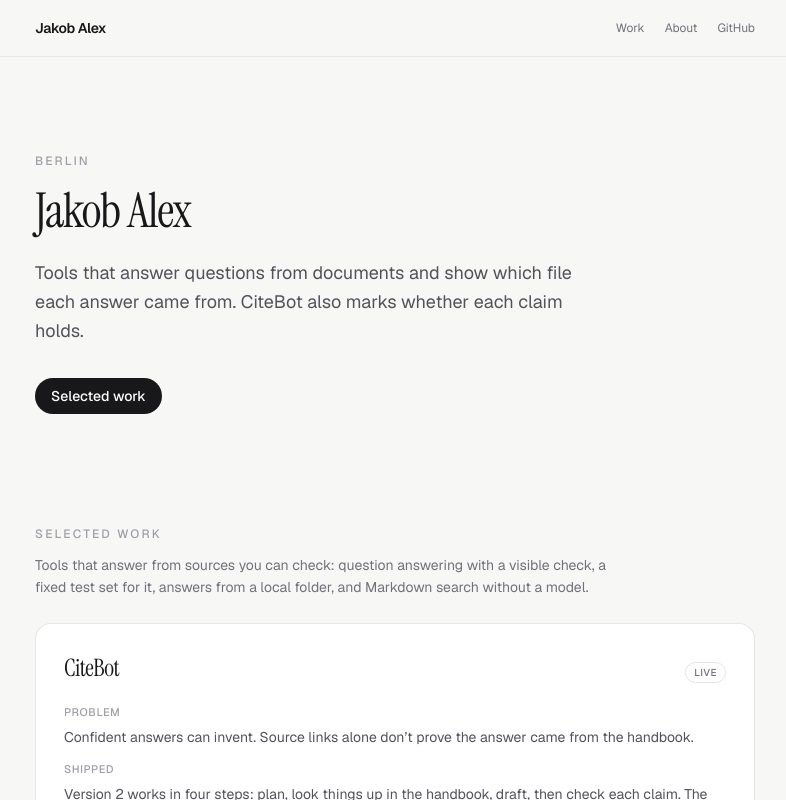
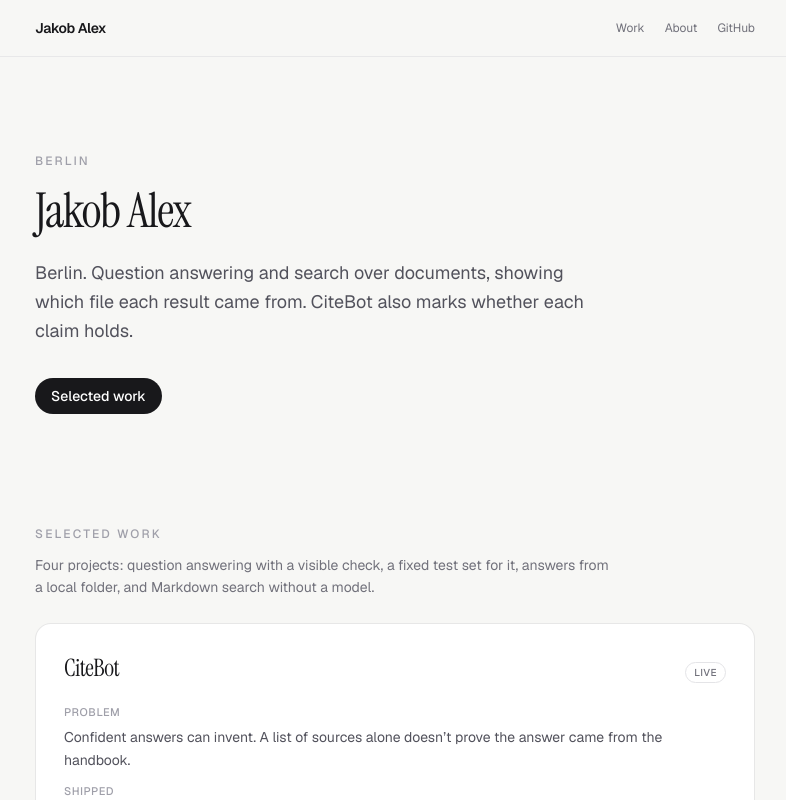
Before and after one commit to jakob-alexander2000/site, a Next.js app: page / in a window 1280 px wide. Shown: the top 800 px of the page, without its empty margins (245-1031 px from the left). Built offline with nearby package versions, Linux system fonts and the light colour scheme.

Commit message:
Update the homepage sentences.
Co-authored-by: Jakob Alexander <jakob-alexander2000@users.noreply.github.com>

```diff
--- a/app/layout.tsx
+++ b/app/layout.tsx
@@ -21,7 +21,7 @@ const instrumentSerif = Instrument_Serif({
 export const metadata: Metadata = {
   title: "Jakob Alex",
   description:
-    "Jakob Alex, Berlin. Tools that answer from sources you can check.",
+    "Jakob Alex, Berlin. Question answering and search over documents, showing which file each result came from.",
 };
 
 export default function RootLayout({ children }: LayoutProps<"/">) {
--- a/app/page.tsx
+++ b/app/page.tsx
@@ -19,8 +19,8 @@ export default function Home() {
             Jakob Alex
           </h1>
           <p className="mt-5 max-w-xl text-base leading-relaxed text-zinc-600 sm:text-lg dark:text-zinc-300">
-            Tools that answer questions from documents and show which file each
-            answer came from. CiteBot also marks whether each claim holds.
+            Berlin. Question answering and search over documents, showing which
+            file each result came from. CiteBot also marks whether each claim holds.
           </p>
           <div className="mt-8">
             <a
@@ -45,9 +45,9 @@ export default function Home() {
             Selected work
           </h2>
           <p className="mt-3 max-w-xl text-sm leading-relaxed text-zinc-500 dark:text-zinc-400">
-            Tools that answer from sources you can check: question answering
-            with a visible check, a fixed test set for it, answers from a local
-            folder, and Markdown search without a model.
+            Four projects: question answering with a visible check, a fixed test
+            set for it, answers from a local folder, and Markdown search without
+            a model.
           </p>
 
           <div className="mt-6 space-y-4">
@@ -55,7 +55,7 @@ export default function Home() {
               title="CiteBot"
               status="Live"
               featured
-              problem="Confident answers can invent. Source links alone don’t prove the answer came from the handbook."
+              problem="Confident answers can invent. A list of sources alone doesn’t prove the answer came from the handbook."
               shipped="Version 2 works in four steps: plan, look things up in the handbook, draft, then check each claim. The page shows Steps and Evidence — each claim marked pass, fail or unsupported against its sources. Live at /ask; scored harness at /harness."
               tradeoff="One handbook, bounded tools. Show every step, not only the final answer."
               stack={["Next.js", "TypeScript", "Gemini", "Vercel"]}
@@ -82,7 +82,7 @@ export default function Home() {
             <ProjectCard
               title="Desk"
               status="Shipped"
-              problem="CiteBot checks answers in the browser; notes on your own computer need the same idea."
+              problem="CiteBot answers from one handbook on the web. Notes on your own computer need answers that name their files too."
               shipped="Ask a folder of Markdown notes from the command line, or write a report back into the folder. A local web page answers questions too. Each answer lists its sources by file and line range."
               tradeoff="A command line and a local page; no desktop app."
               stack={["Node", "TypeScript", "Gemini"]}
```
